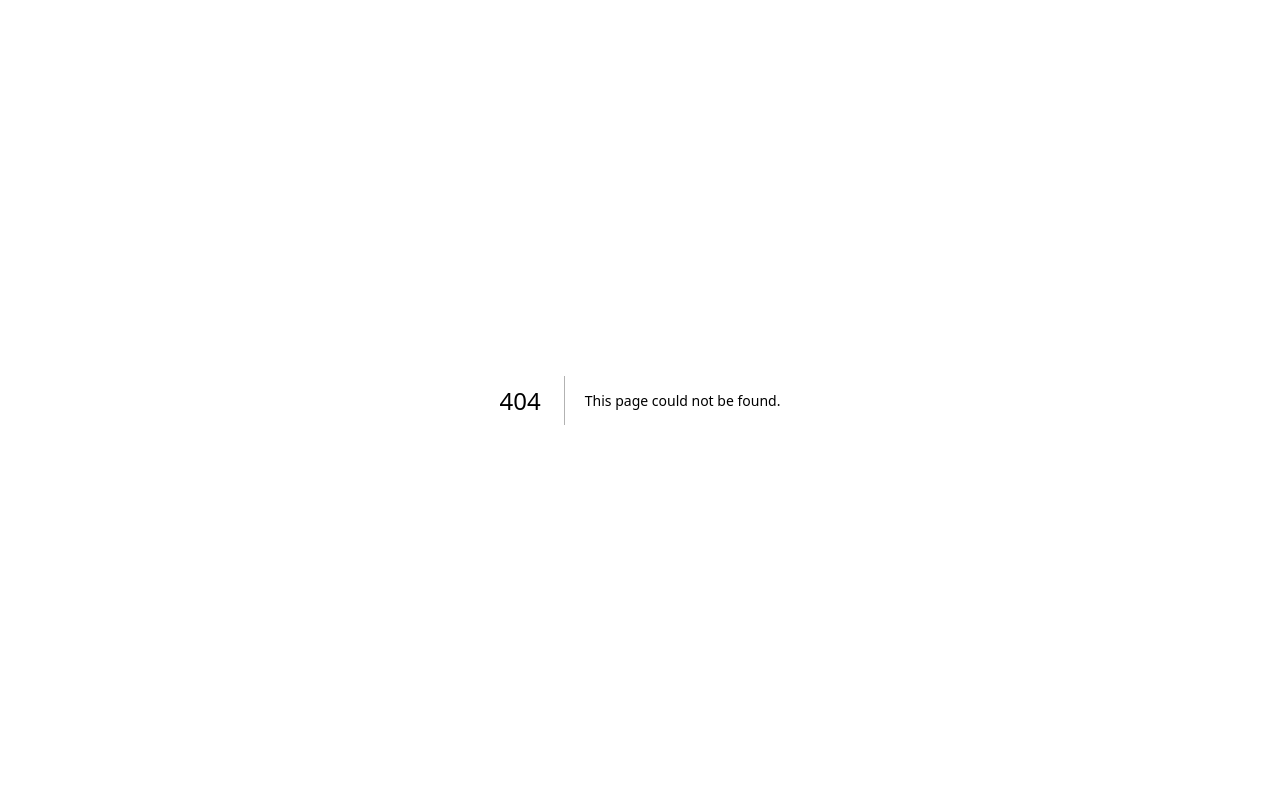
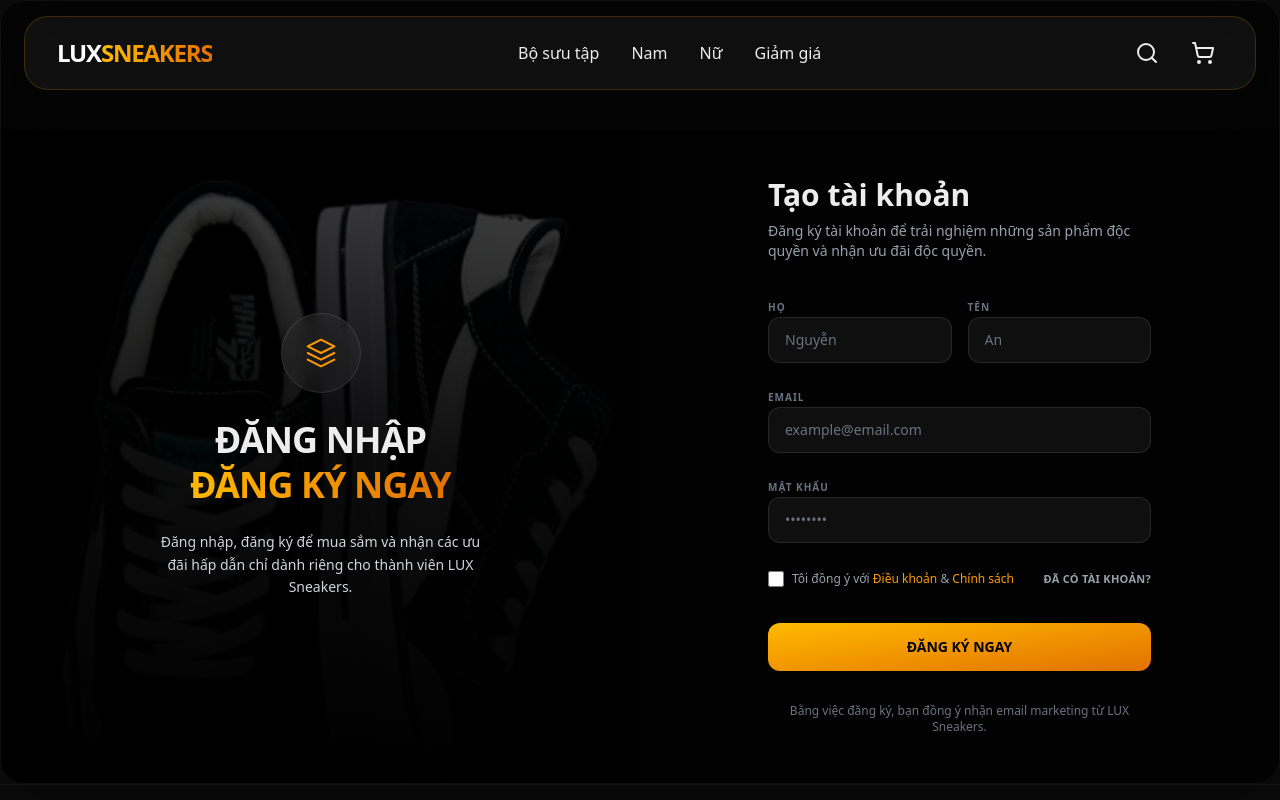
Before and after one commit to xirothedev/wds-shop-store-fullstack, a Next.js app in the folder apps/web/: page /auth/register in a window 1280 px wide. Before the commit this address had no page. Shown: the top 800 px of the page. Built offline with nearby package versions, Linux system fonts and the light colour scheme.

Commit message:
feat(auth): implement authentication layout and registration components, including AuthInfoPanel and AuthRegisterForm

```diff
--- /dev/null
+++ b/apps/web/src/app/auth/layout.tsx
@@ -0,0 +1,25 @@
+import type { ReactNode } from 'react';
+
+import { AuthInfoPanel } from '@/components/lux/auth/AuthInfoPanel';
+import { navLinks } from '@/components/lux/data';
+import { LuxNavbar } from '@/components/lux/LuxNavbar';
+
+type AuthLayoutProps = {
+  children: ReactNode;
+};
+
+export default function AuthLayout({ children }: AuthLayoutProps) {
+  return (
+    <>
+      <LuxNavbar links={navLinks} cartCount={0} />
+
+      <div className="glass-auth grid w-full grid-cols-1 overflow-hidden rounded-3xl border border-white/5 bg-black/60 pt-32 shadow-2xl backdrop-blur-2xl md:grid-cols-2">
+        <AuthInfoPanel />
+
+        <div className="flex items-center bg-black/40 p-8 md:p-12">
+          <div className="w-full">{children}</div>
+        </div>
+      </div>
+    </>
+  );
+}
--- /dev/null
+++ b/apps/web/src/app/auth/register/page.tsx
@@ -0,0 +1,5 @@
+import { AuthRegisterForm } from '@/components/lux/auth/AuthRegisterForm';
+
+export default function RegisterPage() {
+  return <AuthRegisterForm />;
+}
--- /dev/null
+++ b/apps/web/src/components/lux/auth/AuthInfoPanel.tsx
@@ -0,0 +1,51 @@
+type AuthInfoPanelProps = {
+  title?: string;
+  highlight?: string;
+  description?: string;
+};
+
+export function AuthInfoPanel({
+  title = 'ĐĂNG NHẬP',
+  highlight = 'ĐĂNG KÝ NGAY',
+  description = 'Đăng nhập, đăng ký để mua sắm và nhận các ưu đãi hấp dẫn chỉ dành riêng cho thành viên LUX Sneakers.',
+}: AuthInfoPanelProps) {
+  return (
+    <div className="group relative hidden flex-col items-center justify-center overflow-hidden bg-black p-12 text-center md:flex">
+      <div className="absolute inset-0 scale-110 bg-[url('/hero-image.webp')] bg-cover bg-center opacity-30 transition-opacity duration-700 group-hover:opacity-40" />
+      <div className="absolute inset-0 bg-linear-to-t from-black via-black/80 to-transparent" />
+
+      <div className="relative z-10 space-y-6">
+        <div className="mx-auto flex h-20 w-20 items-center justify-center rounded-full border border-white/10 bg-white/5 backdrop-blur-md">
+          <svg
+            xmlns="http://www.w3.org/2000/svg"
+            width="32"
+            height="32"
+            viewBox="0 0 24 24"
+            fill="none"
+            stroke="currentColor"
+            strokeWidth="1.5"
+            strokeLinecap="round"
+            strokeLinejoin="round"
+            className="text-amber-500"
+          >
+            <path d="M12 2L2 7l10 5 10-5-10-5z" />
+            <path d="M2 17l10 5 10-5" />
+            <path d="M2 12l10 5 10-5" />
+          </svg>
+        </div>
+
+        <h2 className="text-4xl leading-tight font-extrabold tracking-tight">
+          {title}
+          <br />
+          <span className="bg-linear-to-r from-amber-400 to-amber-600 bg-clip-text text-transparent">
+            {highlight}
+          </span>
+        </h2>
+
+        <p className="mx-auto max-w-xs text-sm leading-relaxed text-gray-300">
+          {description}
+        </p>
+      </div>
+    </div>
+  );
+}
--- /dev/null
+++ b/apps/web/src/components/lux/auth/AuthRegisterForm.tsx
@@ -0,0 +1,122 @@
+'use client';
+
+import Link from 'next/link';
+import type { FormEvent } from 'react';
+
+export function AuthRegisterForm() {
+  const handleSubmit = (event: FormEvent<HTMLFormElement>) => {
+    event.preventDefault();
+  };
+
+  return (
+    <main className="px-20">
+      <div className="mb-8">
+        <h2 className="mb-2 text-3xl font-bold">Tạo tài khoản</h2>
+        <p className="text-sm text-gray-400">
+          Đăng ký tài khoản để trải nghiệm những sản phẩm độc quyền và nhận ưu
+          đãi độc quyền.
+        </p>
+      </div>
+
+      <form className="space-y-5" onSubmit={handleSubmit}>
+        <div className="grid grid-cols-1 gap-4 sm:grid-cols-2">
+          <div className="space-y-1.5">
+            <label className="text-[10px] font-bold tracking-widest text-gray-500 uppercase">
+              Họ
+            </label>
+            <input
+              type="text"
+              className="text-foreground w-full rounded-xl border border-white/10 bg-white/5 px-4 py-3 text-sm transition-all outline-none placeholder:text-gray-500 focus:border-amber-500 focus:bg-white/5 focus:shadow-[0_0_15px_rgba(251,191,36,0.15)]"
+              placeholder="Nguyễn"
+              data-lux-hover
+            />
+          </div>
+
+          <div className="space-y-1.5">
+            <label className="text-[10px] font-bold tracking-widest text-gray-500 uppercase">
+              Tên
+            </label>
+            <input
+              type="text"
+              className="text-foreground w-full rounded-xl border border-white/10 bg-white/5 px-4 py-3 text-sm transition-all outline-none placeholder:text-gray-500 focus:border-amber-500 focus:bg-white/5 focus:shadow-[0_0_15px_rgba(251,191,36,0.15)]"
+              placeholder="An"
+              data-lux-hover
+            />
+          </div>
+        </div>
+
+        <div className="space-y-1.5">
+          <label className="text-[10px] font-bold tracking-widest text-gray-500 uppercase">
+            Email
+          </label>
+          <input
+            type="email"
+            className="text-foreground w-full rounded-xl border border-white/10 bg-white/5 px-4 py-3 text-sm transition-all outline-none placeholder:text-gray-500 focus:border-amber-500 focus:bg-white/5 focus:shadow-[0_0_15px_rgba(251,191,36,0.15)]"
+            placeholder="example@email.com"
+            data-lux-hover
+          />
+        </div>
+
+        <div className="space-y-1.5">
+          <label className="text-[10px] font-bold tracking-widest text-gray-500 uppercase">
+            Mật khẩu
+          </label>
+          <input
+            type="password"
+            className="text-foreground w-full rounded-xl border border-white/10 bg-white/5 px-4 py-3 text-sm transition-all outline-none placeholder:text-gray-500 focus:border-amber-500 focus:bg-white/5 focus:shadow-[0_0_15px_rgba(251,191,36,0.15)]"
+            placeholder="••••••••"
+            data-lux-hover
+          />
+        </div>
+
+        <div className="flex flex-col gap-3 pt-2 text-xs text-gray-400 sm:flex-row sm:items-center sm:justify-between">
+          <div className="flex items-center space-x-2">
+            <input
+              id="terms"
+              type="checkbox"
+              className="h-4 w-4 cursor-pointer rounded accent-amber-500"
+            />
+            <label
+              htmlFor="terms"
+              className="cursor-pointer text-xs text-gray-400 select-none"
+            >
+              Tôi đồng ý với{' '}
+              <Link
+                href="/terms"
+                className="text-amber-500 underline-offset-2 hover:underline"
+              >
+                Điều khoản
+              </Link>{' '}
+              &amp;{' '}
+              <Link
+                href="/privacy"
+                className="text-amber-500 underline-offset-2 hover:underline"
+              >
+                Chính sách
+              </Link>
+            </label>
+          </div>
+
+          <Link
+            href="/auth/login"
+            className="text-[11px] font-semibold tracking-wide text-gray-400 uppercase transition-colors hover:text-amber-400"
+          >
+            Đã có tài khoản?
+          </Link>
+        </div>
+
+        <button
+          type="submit"
+          className="mt-4 w-full transform rounded-xl bg-linear-to-br from-amber-400 to-amber-600 py-3.5 text-sm font-bold text-black shadow-lg transition-all hover:-translate-y-0.5 hover:shadow-[0_0_20px_rgba(251,191,36,0.3)]"
+          data-lux-hover
+        >
+          ĐĂNG KÝ NGAY
+        </button>
+      </form>
+
+      <div className="mt-8 text-center text-xs text-gray-500">
+        Bằng việc đăng ký, bạn đồng ý nhận email marketing từ LUX Sneakers.
+      </div>
+    </main>
+  );
+}
```
